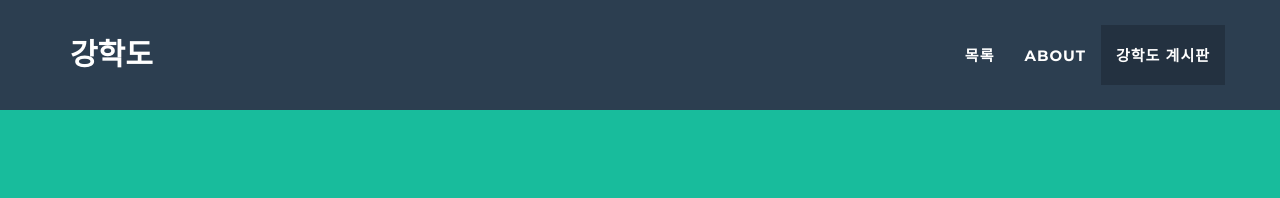
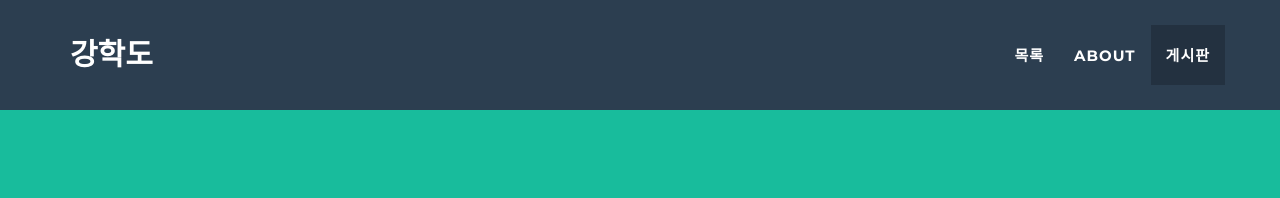
Before and after one commit to study-helper-liveclass/study_helper, a Jekyll site: the page built from _posts/2014-07-18-project-1.markdown, in a window 1280 px wide. Shown: the top 198 px of the page. Built offline with Jekyll 4.4.1, drawn with Linux system fonts in a browser that asks for light colours.

Commit message:
게시판 만드는중

```diff
--- a/_includes/nav.html
+++ b/_includes/nav.html
@@ -25,7 +25,7 @@
                         <a href="#about">About</a>
                     </li>
                     <li class="page-scroll">
-                        <a href="#contact">강학도 계시판</a>
+                        <a href="#contact">게시판</a>
                     </li>
                 </ul>
             </div>
```
